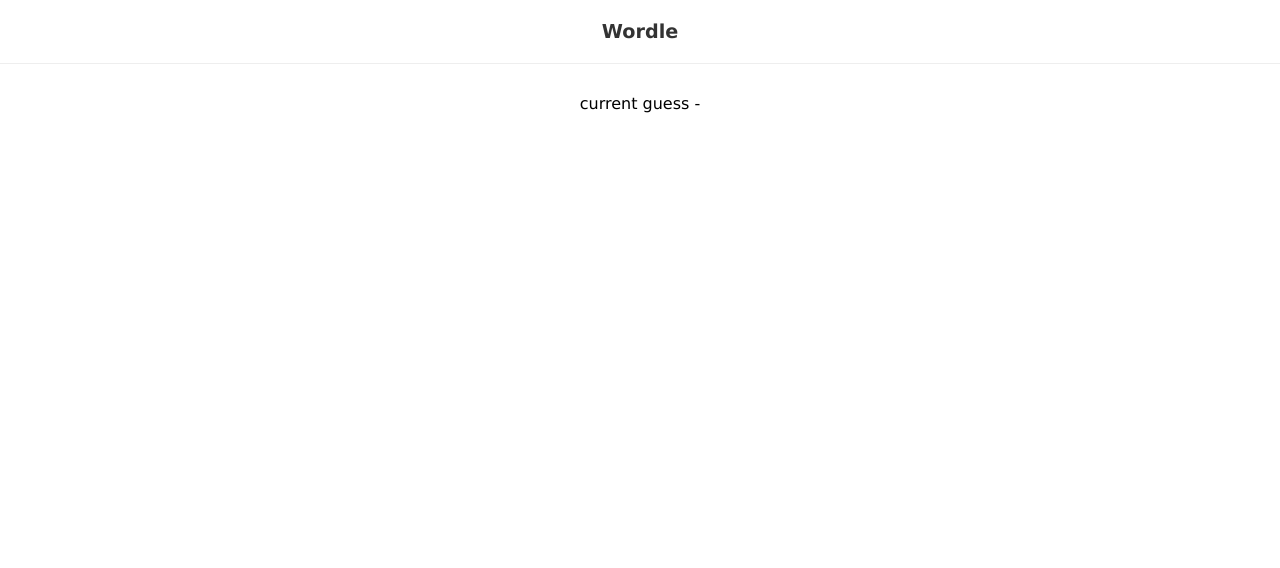
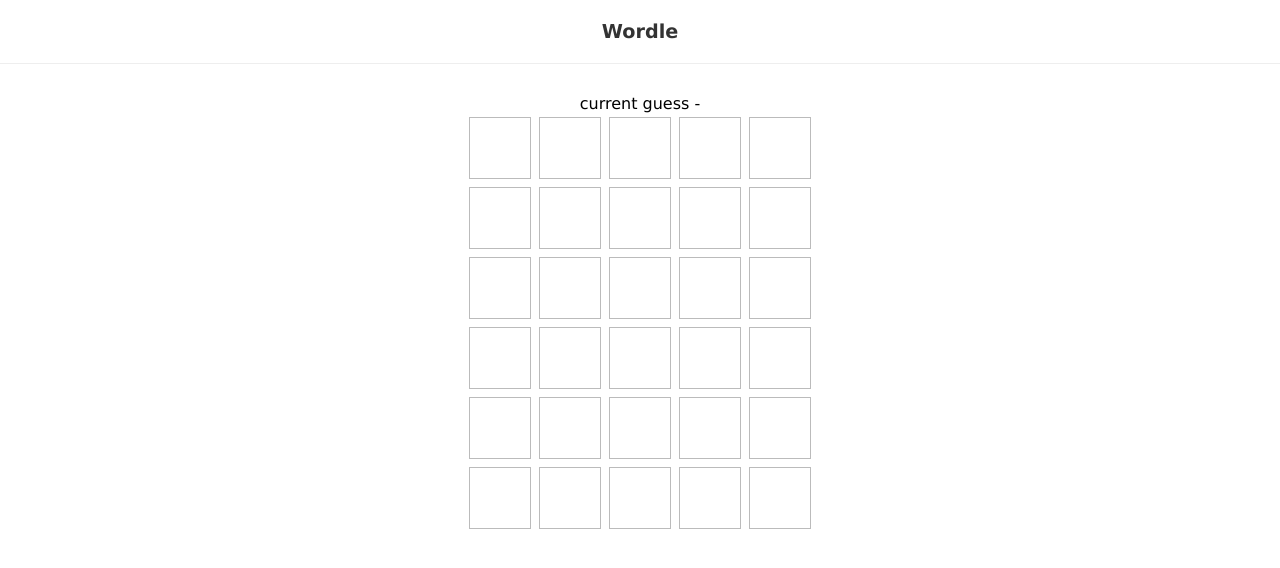
Before and after one commit to pablomaribondo/wordle, a React (Vite) app: page / in a window 1280 px wide. Shown: the top 568 px of the page. Built offline with nearby package versions, Linux system fonts and the light colour scheme; data requests are answered from the project's data file.

Commit message:
feat: create game grid

```diff
--- /dev/null
+++ b/src/components/Grid.jsx
@@ -0,0 +1,11 @@
+import Row from './Row';
+
+export default function Grid({ currentGuess, guesses, turn }) {
+  return (
+    <div>
+      {guesses.map((guess, index) => {
+        return <Row key={index} />;
+      })}
+    </div>
+  );
+}
--- /dev/null
+++ b/src/components/Row.jsx
@@ -0,0 +1,11 @@
+export default function Row() {
+  return (
+    <div className="row">
+      <div></div>
+      <div></div>
+      <div></div>
+      <div></div>
+      <div></div>
+    </div>
+  );
+}
--- a/src/components/Wordle.jsx
+++ b/src/components/Wordle.jsx
@@ -1,6 +1,7 @@
-import React, { useEffect } from 'react';
+import { useEffect } from 'react';
 
 import useWordle from '../hooks/useWordle';
+import Grid from './Grid';
 
 export default function Wordle({ solution }) {
   const { currentGuess, handleKeyup, guesses, isCorrect, turn } =
@@ -16,5 +17,10 @@
     console.log(guesses, turn, isCorrect);
   }, [guesses, turn, isCorrect]);
 
-  return <div>current guess - {currentGuess}</div>;
+  return (
+    <div>
+      <div>current guess - {currentGuess}</div>
+      <Grid currentGuess={currentGuess} guesses={guesses} turn={turn} />
+    </div>
+  );
 }
--- a/src/index.css
+++ b/src/index.css
@@ -12,3 +12,22 @@
   margin: 0 0 30px 0;
   color: #333;
 }
+
+/* rows */
+.row {
+  text-align: center;
+  display: flex;
+  justify-content: center;
+}
+.row > div {
+  display: block;
+  width: 60px;
+  height: 60px;
+  border: 1px solid #bbb;
+  margin: 4px;
+  text-align: center;
+  line-height: 60px;
+  text-transform: uppercase;
+  font-weight: bold;
+  font-size: 2.5em;
+}
```
